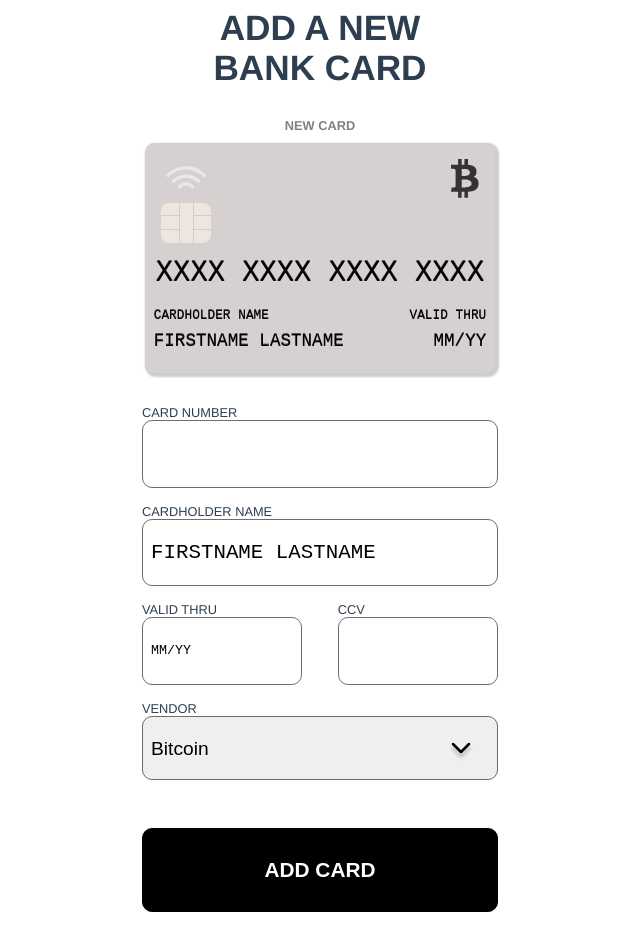
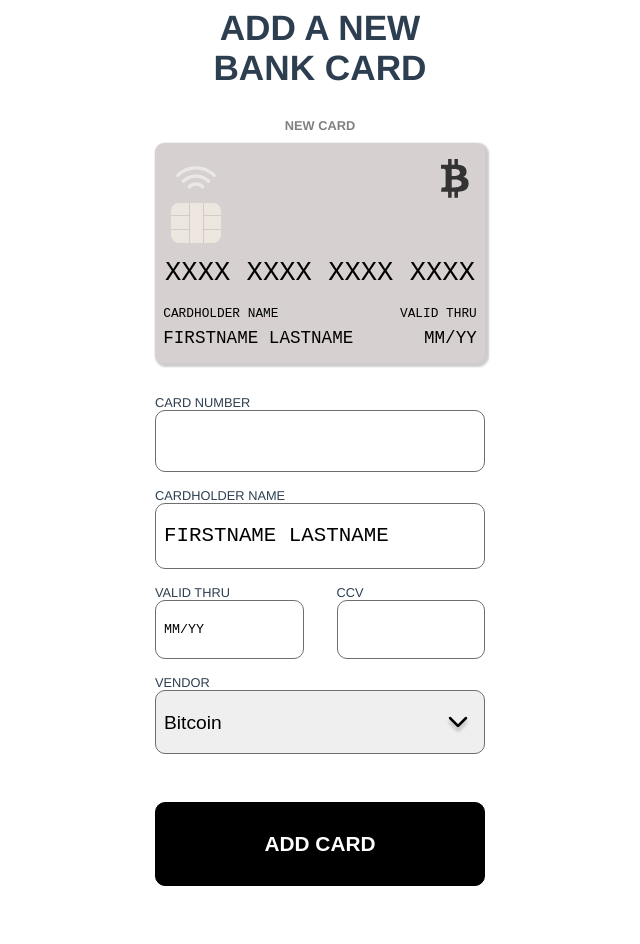
Before and after one commit to EHeijer/e-wallet, a Vue app: page /addCard in a window 1280 px wide. Shown: the whole page, without its empty margins (320-960 px from the left). Built offline with nearby package versions, Linux system fonts and the light colour scheme; a web font is replaced by a local one.

Commit message:
some refactoring

```diff
--- a/src/App.vue
+++ b/src/App.vue
@@ -12,6 +12,9 @@
   -moz-osx-font-smoothing: grayscale;
   text-align: center;
   color: #2c3e50;
+  display: flex;
+  align-items: center;
+  justify-content: center;
 }
 
 #nav {
--- a/src/components/Card.vue
+++ b/src/components/Card.vue
@@ -75,10 +75,10 @@
             padding: 0;
             box-shadow: 2px 2px 2px 2px rgba(0,0,0,0.2);
             line-height: 1.6;
-            height: 230px;
-            width: 350px;
+            height: 220px;
+            width: 330px;
             margin: auto;
-            text-shadow: 0px -1px 0px rgba(0, 0, 0, 0.616);
+
             .symbols {
                 display: flex;
                 justify-content: space-between;
@@ -91,7 +91,7 @@
                 }
             }
             .number {
-                font-size: 1.8rem;
+                font-size: 1.7rem;
                 padding: 0;
                 font-family: 'PT Mono', monospace;
                 margin-bottom: .6rem;
--- a/src/components/CardForm.vue
+++ b/src/components/CardForm.vue
@@ -65,20 +65,20 @@
         display: grid;
         justify-content: center;
         text-align: left;
-        width: 350px;
+        width: 330px;
 
         .number {
             display: flex;
             flex-direction: column;
+            width: 330px;
+            margin: auto;
             margin-bottom: 1rem;
-
-
             label {
                 font-size: .8rem;
             }
             input {
                 box-sizing: border-box;
-               padding: 1.6rem 0 1.6rem .5rem;
+                padding: 1.4rem 0 1.4rem 0rem;
                 border-radius: 10px;
                 border: solid rgb(110, 110, 110) 1.5px;
             }
@@ -87,6 +87,8 @@
         .name {
             display: flex;
             flex-direction: column;
+            width: 330px;
+            margin: auto;
             margin-bottom: 1rem;
 
             label {
@@ -104,7 +106,8 @@
             display: grid;
             grid-template-columns: 45% 45%;
             justify-content: space-between;
-
+            width: 330px;
+            margin: auto;
             .valid {
                 display: flex;
                 flex-direction: column;
@@ -114,7 +117,7 @@
                 }
                 input {
 
-                    padding: 1.6rem 0 1.6rem .5rem;
+                    padding: 1.3rem 0 1.3rem .5rem;
                     border-radius: 10px;
                     border: solid rgb(110, 110, 110) 1.5px;
                 }
@@ -122,11 +125,12 @@
             .ccv {
                 display: flex;
                 flex-direction: column;
+
                 label {
                     font-size: .8rem;
                 }
                 input {
-                    padding: 1.6rem 0 1.6rem .5rem;
+                    padding: 1.3rem 0 1.3rem .5rem;
                     border-radius: 10px;
                     border: solid rgb(110, 110, 110) 1.5px;
                 }
@@ -136,6 +140,8 @@
         .vendor {
             display: flex;
             flex-direction: column;
+            width: 330px;
+            margin: auto;
             margin-top: 1rem;
 
             label {
@@ -152,7 +158,7 @@
                 appearance: none;
                 background-image: url(../assets/arrow.png);
                 background-repeat: no-repeat;
-                background-position: 19rem 1.6rem;
+                background-position: 18rem 1.6rem;
                 option {
                     width: 100%;
                     padding: 0;
--- a/src/views/Home.vue
+++ b/src/views/Home.vue
@@ -55,7 +55,7 @@
     }
 
     button {
-      padding: 1.6rem 5rem;
+      padding: 1.3rem 4rem;
       border: 1.5px solid black;
       text-align: center;
       text-decoration: none;
```
